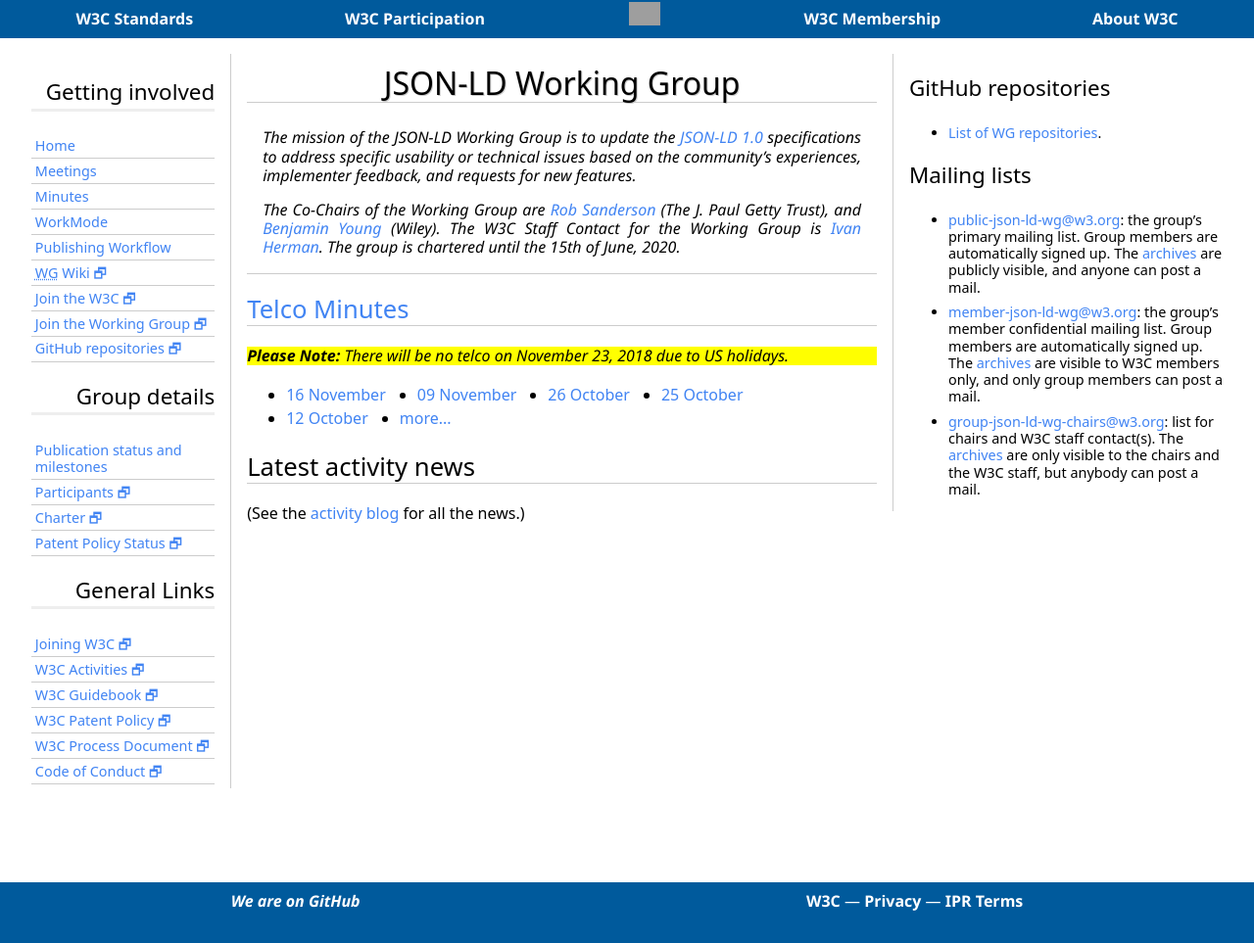
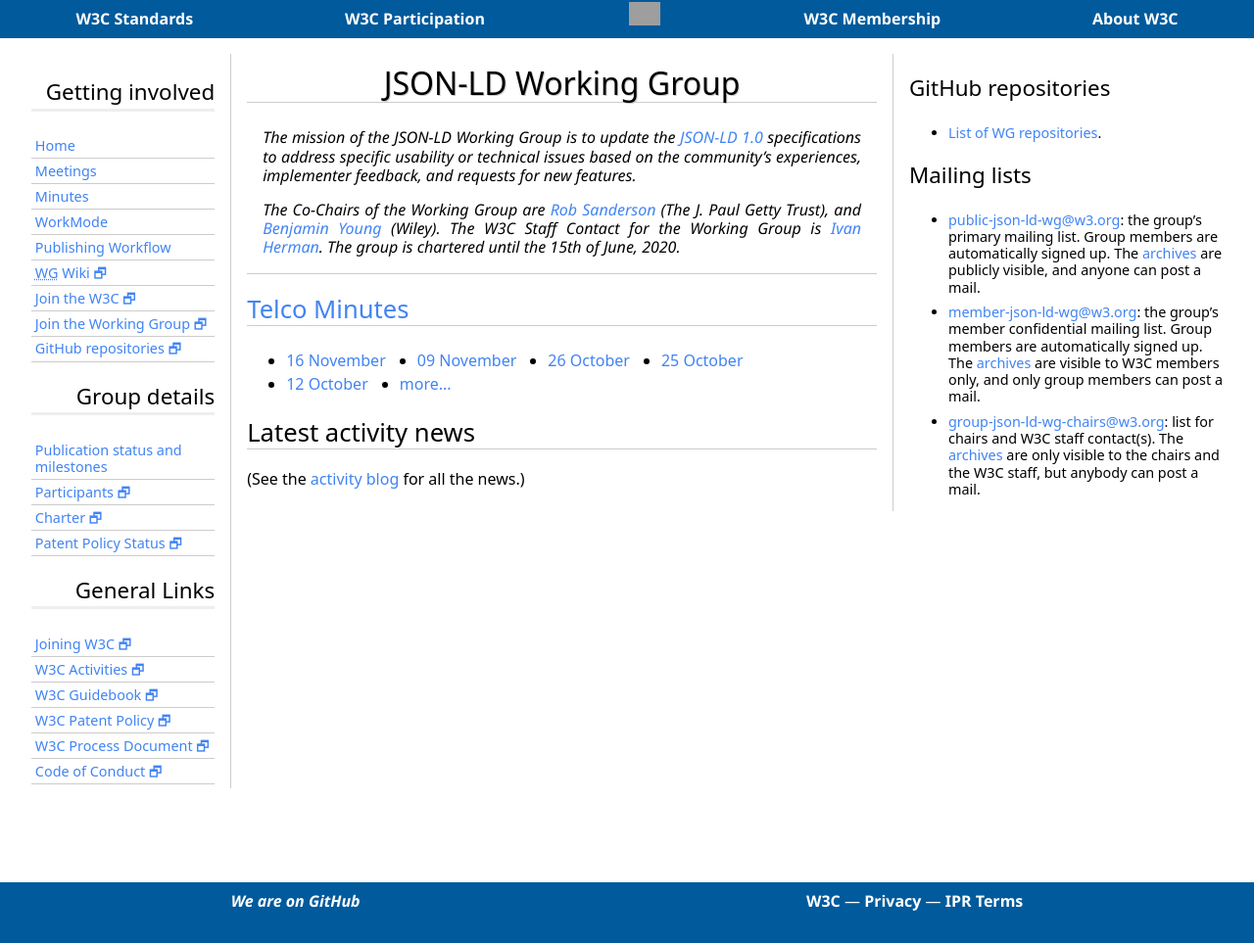
Before and after one commit to w3c/json-ld-wg, a Jekyll site: the page built from index.md, in a window 1280 px wide. Shown: the whole page at 98% size. Built offline with Jekyll 4.4.1, drawn with Linux system fonts in a browser that asks for light colours; some web fonts are replaced; grey boxes are pictures that could not be loaded.

Commit message:
Revert "Add 2018-11-23 no telco this week notice"
This reverts commit c7eb1cdd86e78b9cf595639efb0916915391b516.

```diff
--- a/_layouts/home.html
+++ b/_layouts/home.html
@@ -47,10 +47,6 @@
             </section>
             <section id="minutes">
                 <h2><a href="Meetings/Minutes/">Telco Minutes</a></h2>
-                <p class="todo">
-                  <strong>Please Note:</strong> There will be no telco on
-                  <time datetime="2018-11-23">November 23, 2018</time> due to US holidays.
-                </p>
                 <ul class="inline">
                 {% assign minutes_length = site.minutes | size %}
                 {% assign reversed_minutes = site.minutes | reverse %}
```
